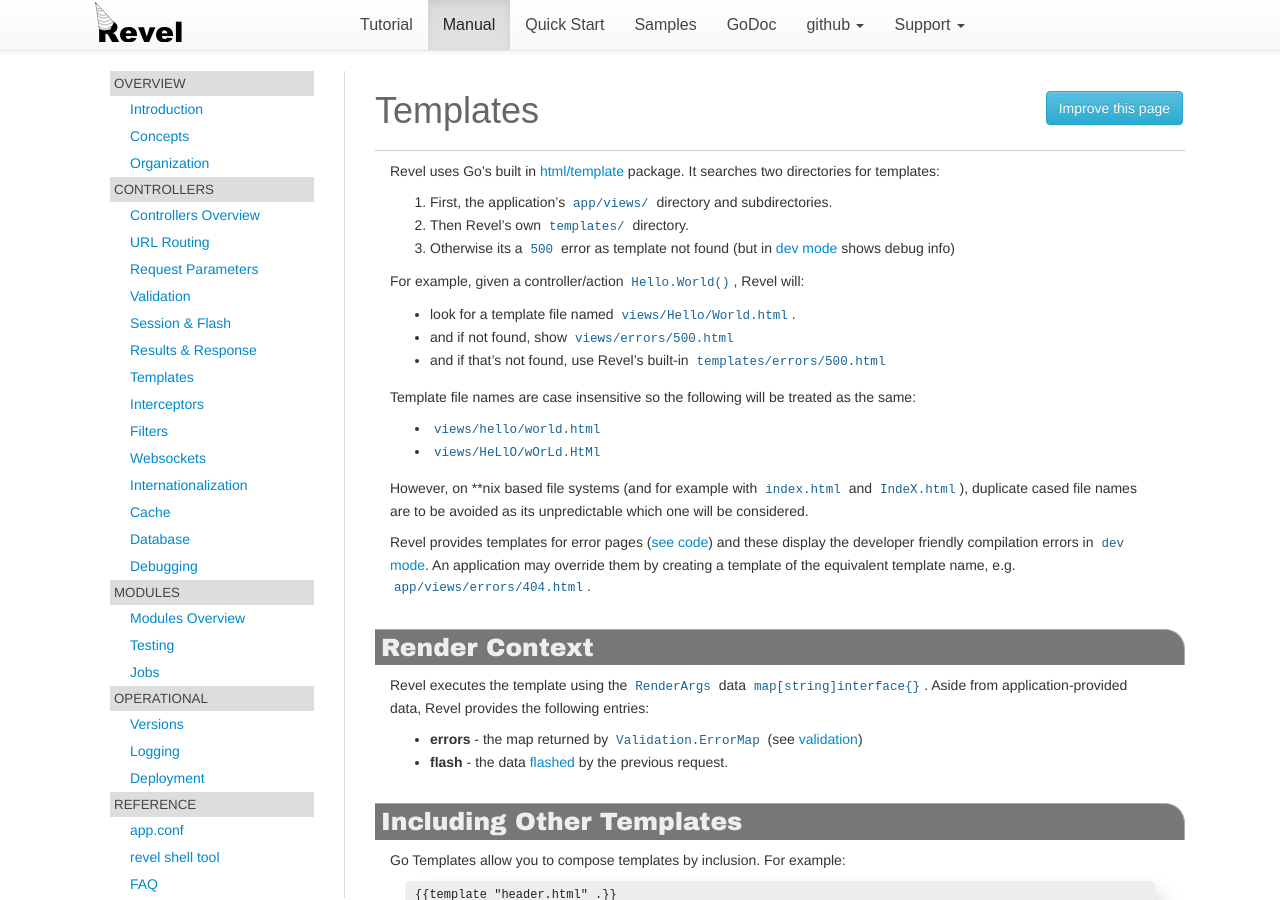
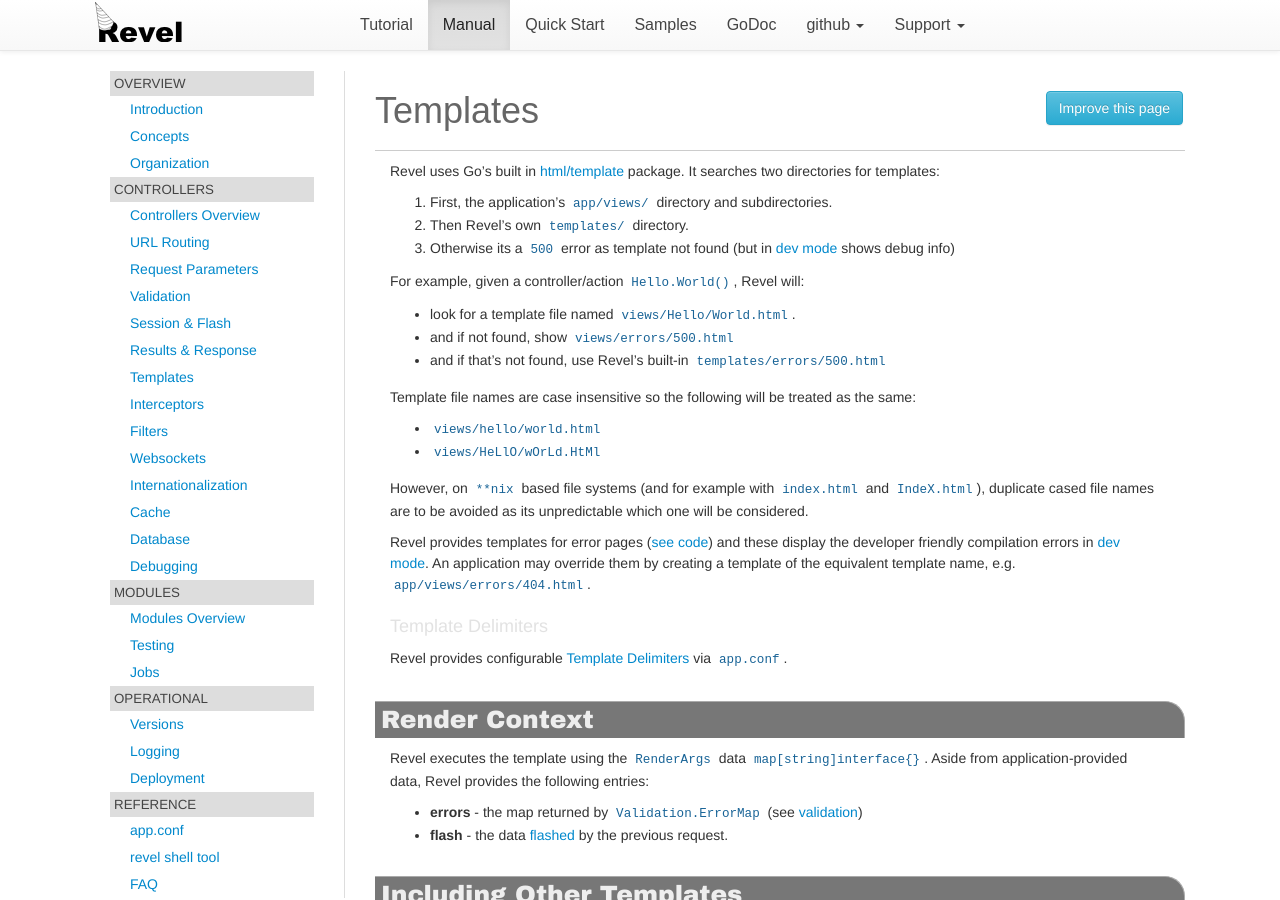
Before and after one commit to revel/revel.github.io, a Jekyll site: the page built from manual/templates.md, in a window 1280 px wide and 900 px high. Built offline with Jekyll 4.4.1, drawn with Linux system fonts in a browser that asks for light colours; nearby versions of some CDN libraries; some of the changed text lies outside the part shown.

```diff
--- a/manual/templates.md
+++ b/manual/templates.md
@@ -25,12 +25,16 @@ Template file names are case insensitive so the following will be treated as the
 - `views/hello/world.html`
 - `views/HeLlO/wOrLd.HtMl`
 
-However, on **nix based file systems (and for example with `index.html` and `IndeX.html`), duplicate cased file names are
+However, on `**nix` based file systems (and for example with `index.html` and `IndeX.html`), duplicate cased file names are
 to be avoided as its unpredictable which one will be considered.
 
 Revel provides templates for error pages ([see code](https://github.com/revel/revel/tree/master/templates/errors))  and
-these display the developer friendly compilation errors in [`dev` mode](appconf.html). An
+these display the developer friendly compilation errors in [dev mode](appconf.html#run-modes). An
 application may override them by creating a template of the equivalent template name, e.g. `app/views/errors/404.html`.
+
+#### Template Delimiters
+
+Revel provides configurable [Template Delimiters](appconf.html#templates) via `app.conf`.
 
 ## Render Context
 
```
Also changed, not shown: other parts of manual/templates.md (+1 -2 lines), manual/appconf.md (+4 -5 lines), manual/tool.md (+9 -0 lines).
